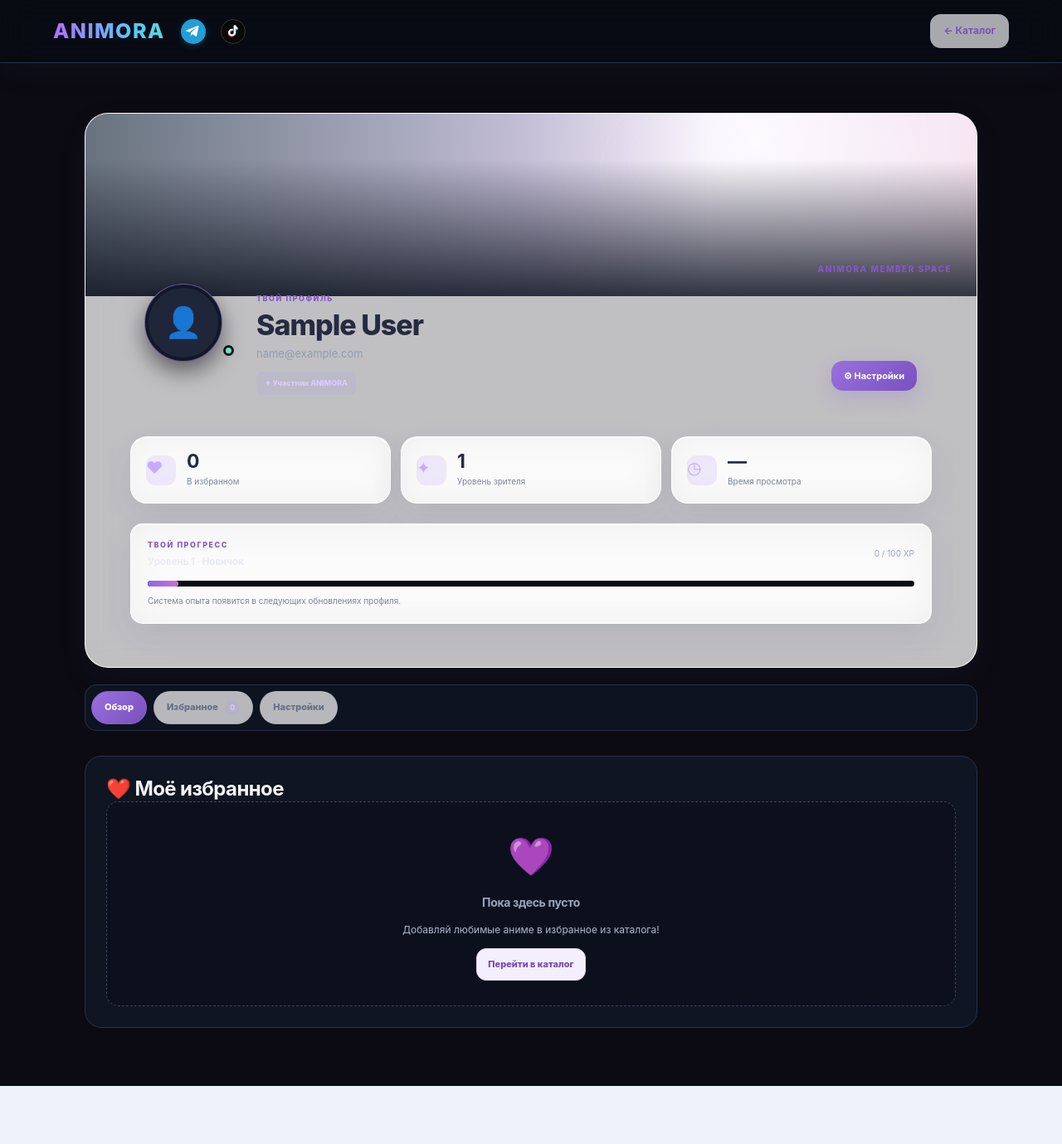
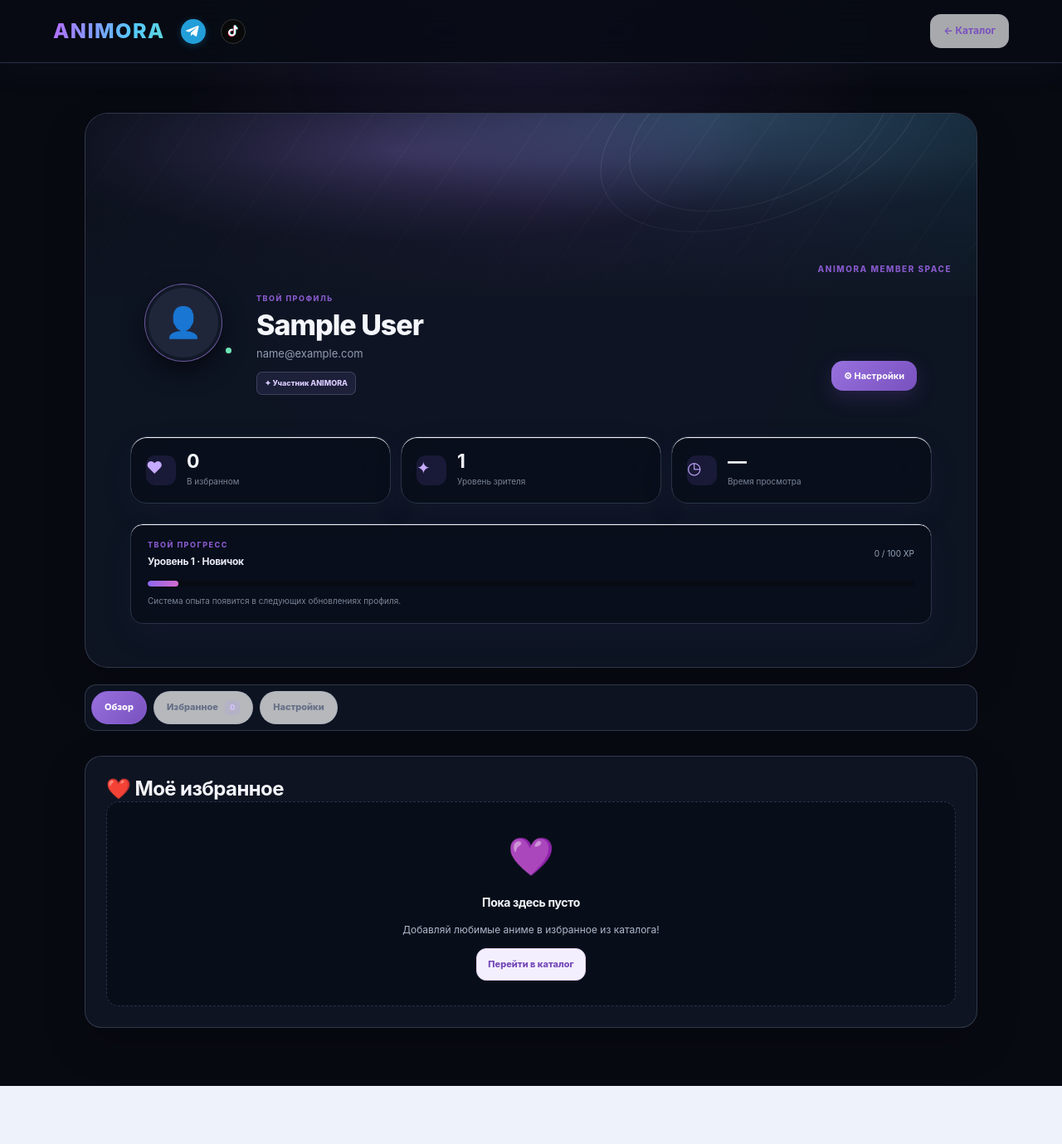
Before and after one commit to mitsu198/animora, a Flask app: page /profile in a window 1280 px wide. Shown: the whole page at 83% size. Run offline with Flask 3, Linux system fonts and the light colour scheme; the visitor is signed in with stand-in values (Sample User, id 1).

Commit message:
Refine desktop layout, search and dark profile styling

```diff
--- a/static/animora-redesign.css
+++ b/static/animora-redesign.css
@@ -571,3 +571,57 @@ body:has(.poster-wrap) .sub{margin:0 0 22px;color:var(--muted);font-size:12px}
   body:has(.poster-wrap) header nav{gap:11px}
   body:has(.poster-wrap) header nav>a:not(.profile-avatar-link){font-size:10px}
 }
+
+
+/* ANIMORA refinement — wider desktop alignment, clean search, unified dark profile */
+@media (min-width: 1100px) {
+  .site-header { padding-left: 2.2vw !important; padding-right: 2.2vw !important; }
+  .header-topline, .main-nav { max-width: none !important; }
+  .header-topline { grid-template-columns: minmax(240px, 1fr) minmax(300px, 540px) auto !important; gap: clamp(18px, 2vw, 34px) !important; }
+  .main-nav { margin-left: 0 !important; margin-right: 0 !important; }
+  .category-strip { padding-left: 4vw !important; padding-right: 4vw !important; }
+  main#catalog { max-width: none !important; padding-left: 2.2vw !important; padding-right: 2.2vw !important; }
+}
+.header-search-wrap { gap: 10px !important; }
+.header-search-wrap input.header-search,
+.header-search-wrap input.search {
+  flex: 1 1 auto !important; width: 0 !important; min-width: 0 !important;
+  height: 100% !important; padding: 0 4px !important; margin: 0 !important;
+  border: 0 !important; border-radius: 0 !important; outline: 0 !important;
+  background: transparent !important; box-shadow: none !important;
+  appearance: none !important; -webkit-appearance: none !important;
+}
+.header-search-wrap kbd { flex: 0 0 auto; }
+body:has(.profile-hero) { background: radial-gradient(ellipse at 50% -15%,rgba(91,72,165,.18),transparent 48%), var(--bg) !important; color: var(--text) !important; }
+body:has(.profile-hero) main { max-width: 1180px !important; margin: 0 auto !important; }
+body:has(.profile-hero) .profile-hero,
+body:has(.profile-hero) .profile-panel,
+body:has(.profile-hero) .profile-section,
+body:has(.profile-hero) .profile-settings-card,
+body:has(.profile-hero) .favorites-section {
+  background: rgba(15,22,37,.88) !important; color: var(--text) !important;
+  border-color: var(--line-strong) !important; box-shadow: var(--shadow) !important;
+}
+body:has(.profile-hero) .profile-cover {
+  background: radial-gradient(ellipse at 70% 0%,rgba(103,216,245,.20),transparent 42%), radial-gradient(ellipse at 35% 20%,rgba(167,139,250,.34),transparent 45%), linear-gradient(110deg,#101726,#211d3b 52%,#102331) !important;
+}
+body:has(.profile-hero) .profile-stat,
+body:has(.profile-hero) .level-panel,
+body:has(.profile-hero) .profile-form,
+body:has(.profile-hero) .anime-card,
+body:has(.profile-hero) .empty {
+  background: rgba(8,13,23,.72) !important; color: var(--text) !important; border-color: var(--line) !important;
+}
+body:has(.profile-hero) .profile-name-block h1,
+body:has(.profile-hero) .profile-stat strong { color: #f4f6fc !important; }
+body:has(.profile-hero) .profile-tabs { background: rgba(15,22,37,.86) !important; border-color: var(--line-strong) !important; }
+@media (max-width: 680px) {
+  .site-header { padding-left: 16px !important; padding-right: 16px !important; }
+}
+
+.brand-row { gap: 18px !important; }
+.brand-socials { display:flex; align-items:center; gap:8px; margin-left:4px; }
+.brand-socials a { width:30px; height:30px; display:inline-flex; align-items:center; justify-content:center; border:1px solid var(--line-strong); border-radius:10px; background:rgba(167,139,250,.07); color:#bda7ff; transition:transform .18s,background .18s,border-color .18s; }
+.brand-socials a:hover { transform:translateY(-2px); background:rgba(167,139,250,.16); border-color:rgba(167,139,250,.55); }
+.brand-socials svg { width:15px; height:15px; fill:currentColor; }
+@media(max-width:680px) { .brand-row { gap:10px !important; } .brand-socials { gap:5px; margin-left:0; } .brand-socials a { width:27px; height:27px; } }
```
